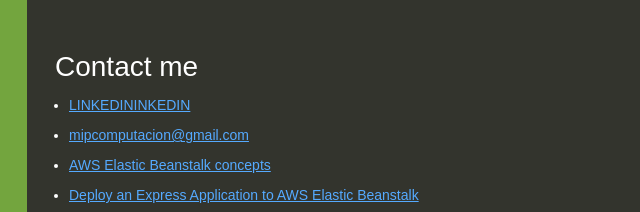
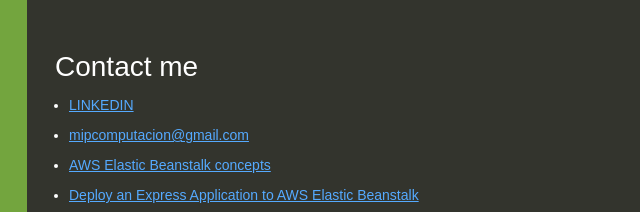
Before and after one commit to matiasisaacdavila22/was_github_CI, a website: page index.html in a window 1280 px wide. Shown: the top 212 px of the page, 613-1253 px from the left. Drawn offline with Linux system fonts and the light colour scheme.

Commit message:
Update index.html

```diff
--- a/index.html
+++ b/index.html
@@ -88,7 +88,7 @@
     <div class="linksColumn">
       <h2>Contact me</h2>
       <ul>
-        <li><a href="https://www.linkedin.com/in/matias-davila/">LINKEDININKEDIN</a></li>
+        <li><a href="https://www.linkedin.com/in/matias-davila/">LINKEDIN</a></li>
         <li><a href="#">mipcomputacion@gmail.com</a></li>
         <li><a href="#">AWS Elastic Beanstalk concepts</a></li>
         <li><a href="#">Deploy an Express Application to AWS Elastic Beanstalk</a></li>
```
